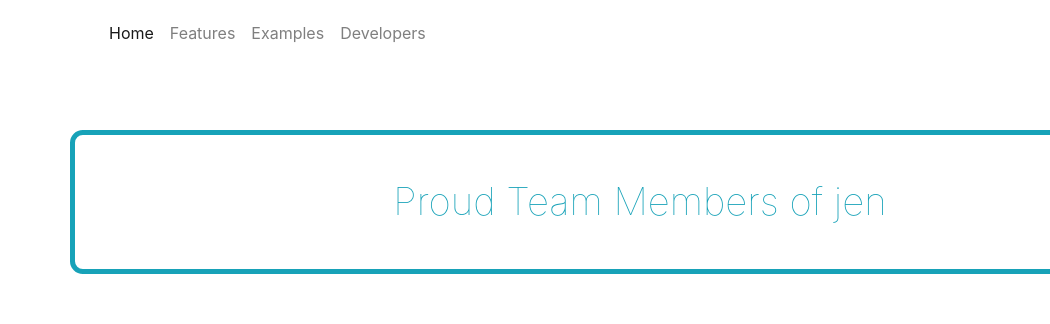
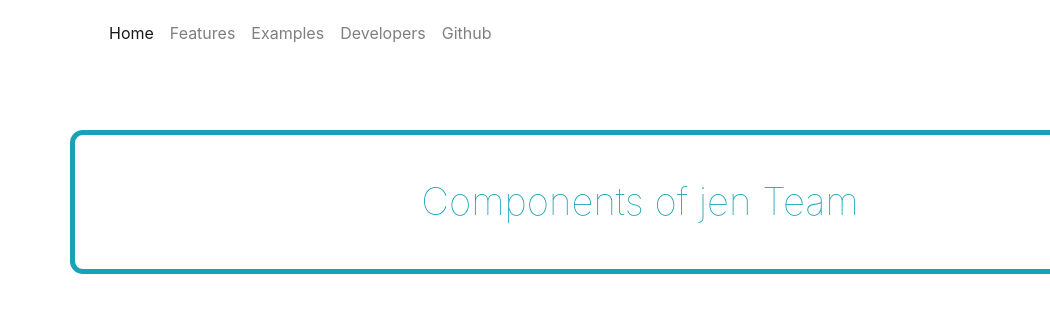
Before and after one commit to im-deepfriedwater/jen, a plain HTML site: page developers.html in a window 1280 px wide. Shown: the top 324 px of the page, 0-1050 px from the left. Drawn offline with nearby package versions, Linux system fonts and the light colour scheme.

Commit message:
added github link

```diff
--- a/developers.html
+++ b/developers.html
@@ -32,6 +32,9 @@
               <li class="nav-item">
                 <a class="nav-link" href="./developers.html">Developers</a>
               </li>
+              <li class="nav-item">
+                <a class="nav-link" href="https://github.com/jtorre39/jen">Github</a>
+              </li>
             </ul>
           </div>
           <a class="navbar-brand h1 text-warning justify-content-end" href="http://justinkyletorres.com/jen/">
@@ -46,7 +49,7 @@
       <div class="container">
         <div class="row justify-content-center">
           <div id="team" class="col col-md-12">
-            Proud Team Members of jen
+            Components of jen Team
           </div>
         </div>
       </div>
```
Also changed, not shown: examples.html (+3 -0 lines), features.html (+3 -0 lines), index.html (+3 -0 lines).
